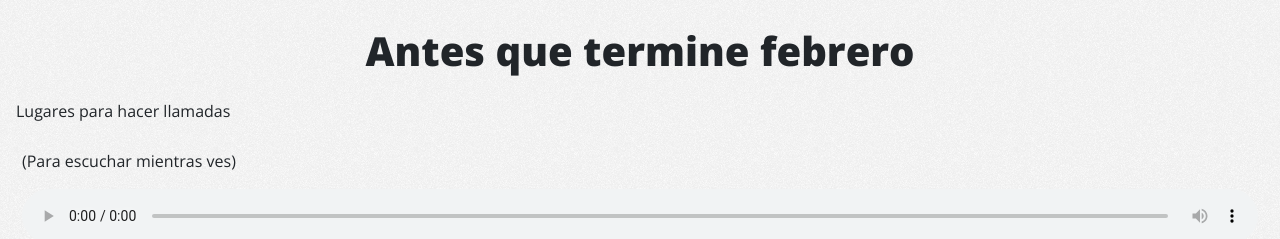
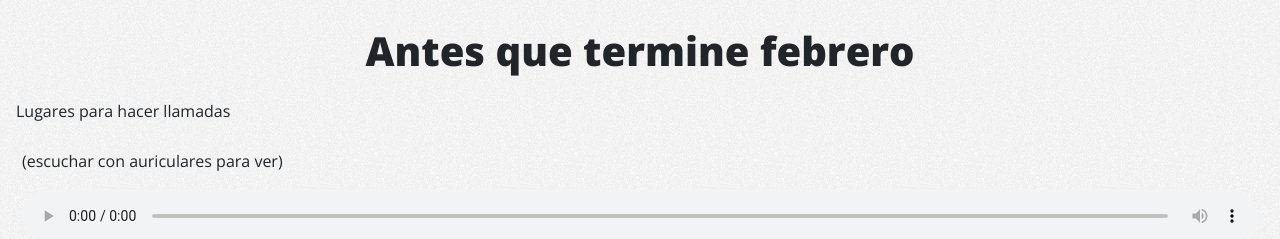
Before and after one commit to ayelenmrios/ayemmrios, a plain HTML site: page html/antesFebrero.html in a window 1280 px wide. Shown: the top 239 px of the page. Drawn offline with nearby package versions, Linux system fonts and the light colour scheme.

Commit message:
Texto correccion

```diff
--- a/html/antesFebrero.html
+++ b/html/antesFebrero.html
@@ -26,7 +26,7 @@
     <!-- <iframe frameborder="0" scrolling="no" src="https://freesound.org/embed/sound/iframe/684110/simple/small/" width="375" height="30"></iframe> -->
     <!-- Imagenes -->
     <section class="row">
-        <p>(Para escuchar mientras ves)</p>
+        <p>(escuchar con auriculares para ver)</p>
         <audio src="../canciones/zombieGirlCoverSong.mp3" controls style="margin-bottom: 20px;"></audio>
         <img src="../imagenes/DSC001.JPG" alt="Casa roja" class="img-fluid col-xl-12 col-md-12 col-sm-12">
         <img src="../imagenes/DSC002.JPG" alt="" class="img-fluid col-xl-12 col-md-12 col-sm-12">
```
